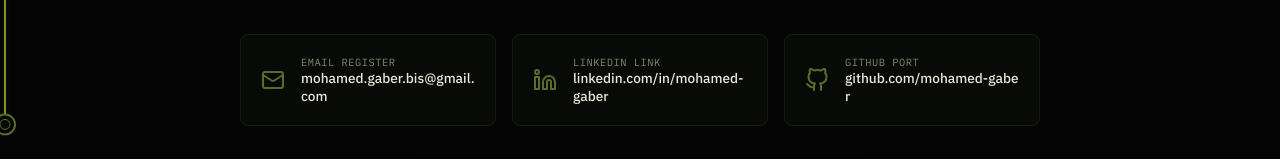
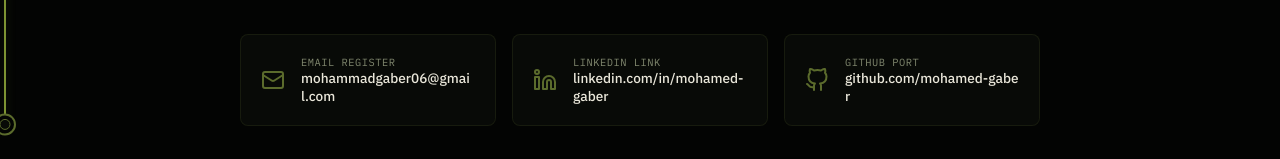
Before and after one commit to MohamedGaberJR/Mo-Portfolio, a React (Vite) app: page / in a window 1280 px wide. Shown: the part 4993-5152 px from the top of the page. Built offline with nearby package versions, Linux system fonts and the light colour scheme.

Commit message:
feat: add Contact section and reusable ScrollReveal animation component

```diff
--- a/src/components/Contact.jsx
+++ b/src/components/Contact.jsx
@@ -18,11 +18,11 @@ export default function Contact() {
           </p>
 
           <div className="contact-links-grid">
-            <a href="mailto:mohamed.gaber.bis@gmail.com" className="contact-link-card">
+            <a href="mailto:mohammadgaber06@gmail.com" className="contact-link-card">
               <Mail className="contact-icon" size={24} />
               <div className="contact-link-info">
                 <span className="contact-label">EMAIL REGISTER</span>
-                <span className="contact-value">mohamed.gaber.bis@gmail.com</span>
+                <span className="contact-value">mohammadgaber06@gmail.com</span>
               </div>
             </a>
 
```
